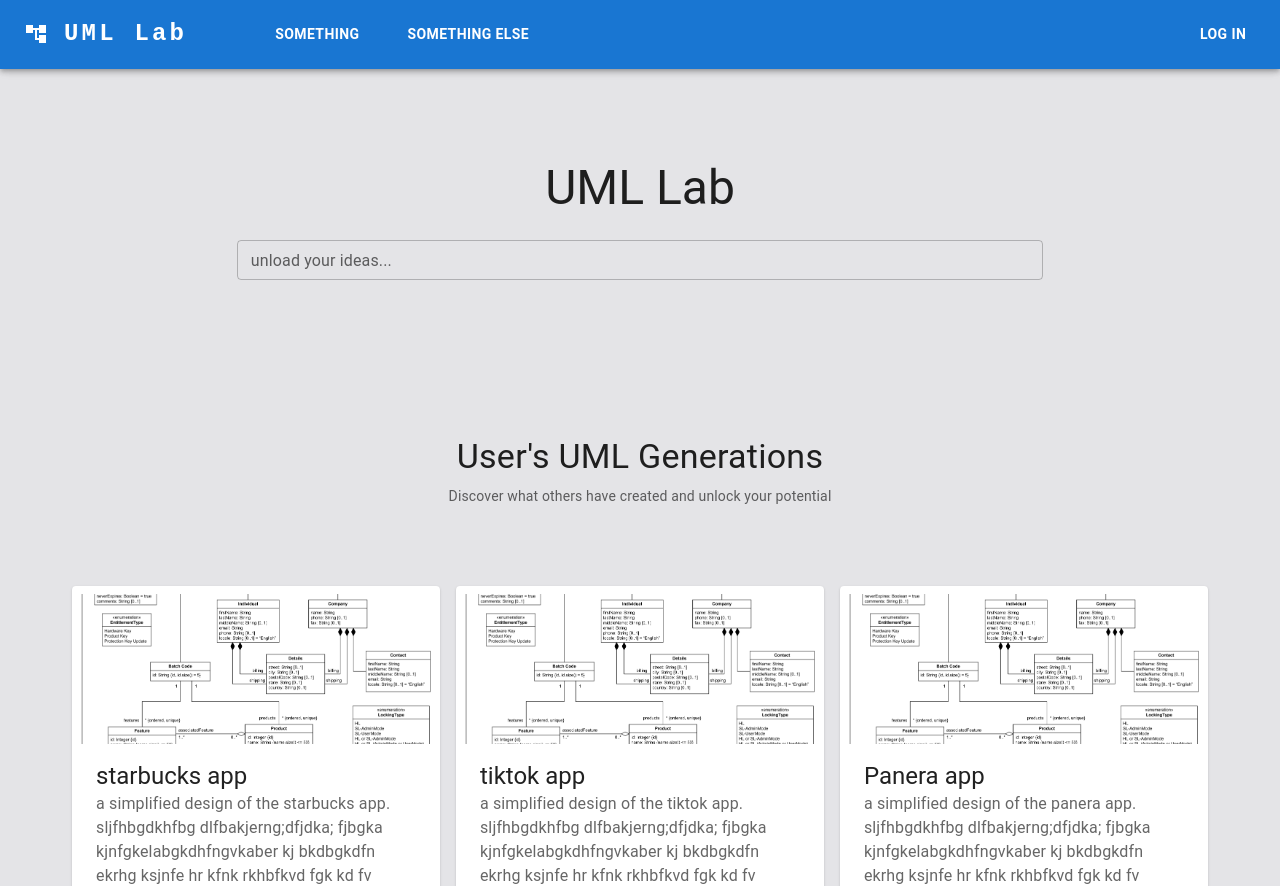
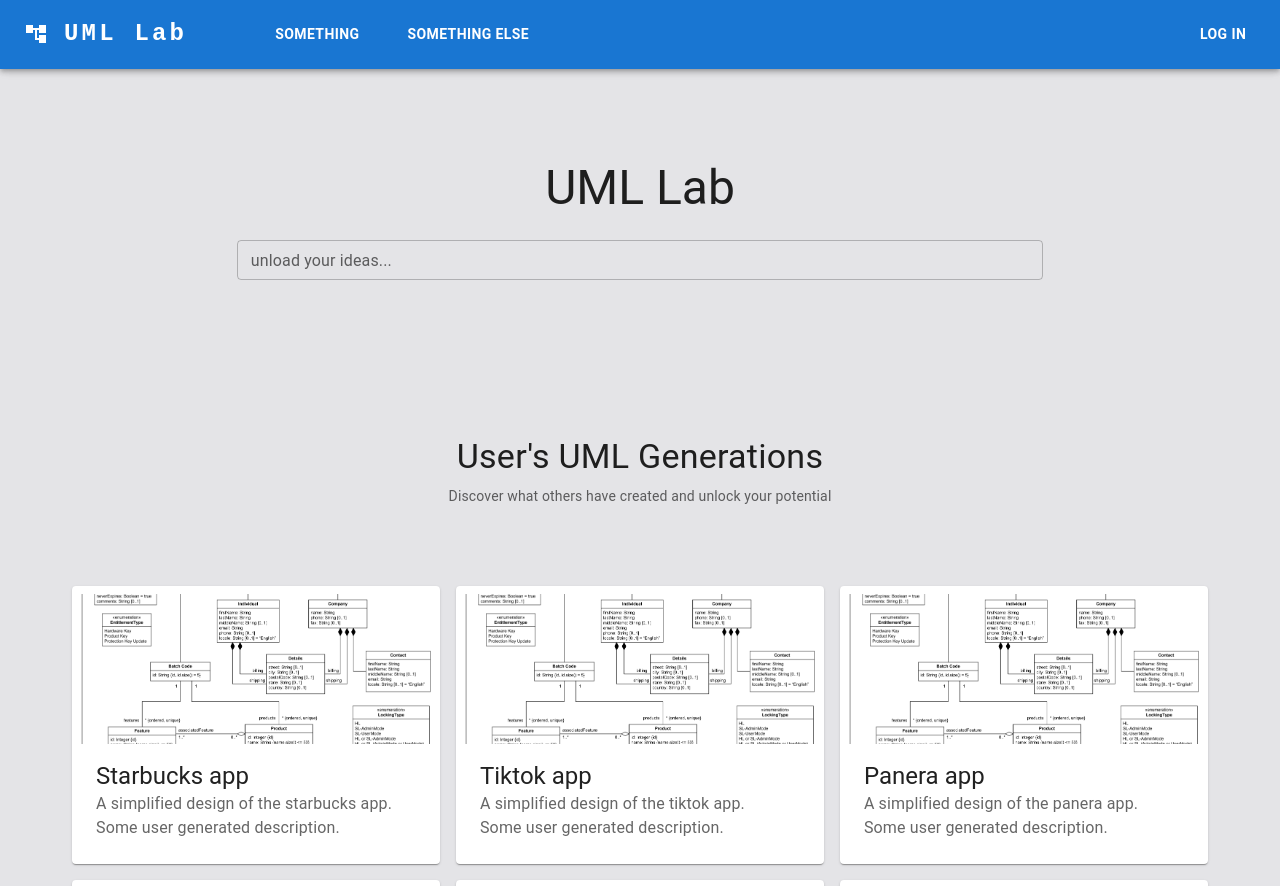
Before and after one commit to julianaramos/CS130_Project, a React (Create React App) app in the folder client/: page / in a window 1280 px wide. Shown: the top 886 px of the page. Built offline with nearby package versions, Linux system fonts and the light colour scheme.

Commit message:
Clean up for demo

```diff
--- a/client/src/pages/Dashboard.js
+++ b/client/src/pages/Dashboard.js
@@ -26,20 +26,20 @@
     const userUML = [
         {
             username: "Logan",
-            Dname: "starbucks app",
-            description: "a simplified design of the starbucks app. sljfhbgdkhfbg dlfbakjerng;dfjdka; fjbgka kjnfgkelabgkdhfngvkaber kj bkdbgkdfn  ekrhg ksjnfe hr kfnk rkhbfkvd fgk kd fv rkndfkjbvkdj gea kdnf kadjnrg fkj aekrjndkf v ekvj dfvk dgefkj d",
+            Dname: "Starbucks app",
+            description: "A simplified design of the starbucks app. Some user generated description.",
             diagram: Diagram_img
         },
         {
             username: "Ray",
-            Dname: "tiktok app",
-            description: "a simplified design of the tiktok app. sljfhbgdkhfbg dlfbakjerng;dfjdka; fjbgka kjnfgkelabgkdhfngvkaber kj bkdbgkdfn  ekrhg ksjnfe hr kfnk rkhbfkvd fgk kd fv rkndfkjbvkdj gea kdnf kadjnrg fkj aekrjndkf v ekvj dfvk dgefkj d",
+            Dname: "Tiktok app",
+            description: "A simplified design of the tiktok app. Some user generated description.",
             diagram: Diagram_img
         },
         {
             username: "Roberto",
             Dname: "Panera app",
-            description: "a simplified design of the panera app. sljfhbgdkhfbg dlfbakjerng;dfjdka; fjbgka kjnfgkelabgkdhfngvkaber kj bkdbgkdfn  ekrhg ksjnfe hr kfnk rkhbfkvd fgk kd fv rkndfkjbvkdj gea kdnf kadjnrg fkj aekrjndkf v ekvj dfvk dgefkj d",
+            description: "A simplified design of the panera app. Some user generated description.",
             diagram: Diagram_img
         }
 
--- a/client/src/pages/Home.js
+++ b/client/src/pages/Home.js
@@ -42,50 +42,50 @@
     const userUML = [
         {
             username: "Logan",
-            Dname: "starbucks app",
-            description: "a simplified design of the starbucks app. sljfhbgdkhfbg dlfbakjerng;dfjdka; fjbgka kjnfgkelabgkdhfngvkaber kj bkdbgkdfn  ekrhg ksjnfe hr kfnk rkhbfkvd fgk kd fv rkndfkjbvkdj gea kdnf kadjnrg fkj aekrjndkf v ekvj dfvk dgefkj d",
+            Dname: "Starbucks app",
+            description: "A simplified design of the starbucks app. Some user generated description.",
             diagram: Diagram_img
         },
         {
             username: "Ray",
-            Dname: "tiktok app",
-            description: "a simplified design of the tiktok app. sljfhbgdkhfbg dlfbakjerng;dfjdka; fjbgka kjnfgkelabgkdhfngvkaber kj bkdbgkdfn  ekrhg ksjnfe hr kfnk rkhbfkvd fgk kd fv rkndfkjbvkdj gea kdnf kadjnrg fkj aekrjndkf v ekvj dfvk dgefkj d",
+            Dname: "Tiktok app",
+            description: "A simplified design of the tiktok app. Some user generated description.",
             diagram: Diagram_img
         },
         {
             username: "Roberto",
             Dname: "Panera app",
-            description: "a simplified design of the panera app. sljfhbgdkhfbg dlfbakjerng;dfjdka; fjbgka kjnfgkelabgkdhfngvkaber kj bkdbgkdfn  ekrhg ksjnfe hr kfnk rkhbfkvd fgk kd fv rkndfkjbvkdj gea kdnf kadjnrg fkj aekrjndkf v ekvj dfvk dgefkj d",
+            description: "A simplified design of the panera app. Some user generated description.",
             diagram: Diagram_img
         },
         {
             username: "Panaberta",
             Dname: "AMC app",
-            description: "a simplified design of the AMC app. sljfhbgdkhfbg dlfbakjerng;dfjdka; fjbgka kjnfgkelabgkdhfngvkaber kj bkdbgkdfn  ekrhg ksjnfe hr kfnk rkhbfkvd fgk kd fv rkndfkjbvkdj gea kdnf kadjnrg fkj aekrjndkf v ekvj dfvk dgefkj d",
+            description: "A simplified design of the AMC app. Some user generated description.",
             diagram: Diagram_img
         },
         {
             username: "Logan",
-            Dname: "starbucks app",
-            description: "a simplified design of the starbucks app. sljfhbgdkhfbg dlfbakjerng;dfjdka; fjbgka kjnfgkelabgkdhfngvkaber kj bkdbgkdfn  ekrhg ksjnfe hr kfnk rkhbfkvd fgk kd fv rkndfkjbvkdj gea kdnf kadjnrg fkj aekrjndkf v ekvj dfvk dgefkj d",
+            Dname: "Starbucks app",
+            description: "A simplified design of the starbucks app. Some user generated description.",
             diagram: Diagram_img
         },
         {
             username: "Ray",
-            Dname: "tiktok app",
-            description: "a simplified design of the tiktok app. sljfhbgdkhfbg dlfbakjerng;dfjdka; fjbgka kjnfgkelabgkdhfngvkaber kj bkdbgkdfn  ekrhg ksjnfe hr kfnk rkhbfkvd fgk kd fv rkndfkjbvkdj gea kdnf kadjnrg fkj aekrjndkf v ekvj dfvk dgefkj d",
+            Dname: "Tiktok app",
+            description: "A simplified design of the tiktok app. Some user generated description.",
             diagram: Diagram_img
         },
         {
             username: "Roberto",
             Dname: "Panera app",
-            description: "a simplified design of the panera app. sljfhbgdkhfbg dlfbakjerng;dfjdka; fjbgka kjnfgkelabgkdhfngvkaber kj bkdbgkdfn  ekrhg ksjnfe hr kfnk rkhbfkvd fgk kd fv rkndfkjbvkdj gea kdnf kadjnrg fkj aekrjndkf v ekvj dfvk dgefkj d",
+            description: "A simplified design of the panera app. Some user generated description.",
             diagram: Diagram_img
         },
         {
             username: "Panaberta",
             Dname: "AMC app",
-            description: "a simplified design of the AMC app. sljfhbgdkhfbg dlfbakjerng;dfjdka; fjbgka kjnfgkelabgkdhfngvkaber kj bkdbgkdfn  ekrhg ksjnfe hr kfnk rkhbfkvd fgk kd fv rkndfkjbvkdj gea kdnf kadjnrg fkj aekrjndkf v ekvj dfvk dgefkj d",
+            description: "A simplified design of the AMC app. Some user generated description.",
             diagram: Diagram_img
         },
     ]
--- a/client/src/pages/Login.js
+++ b/client/src/pages/Login.js
@@ -67,7 +67,6 @@
         // </div>
         <div>
             <Container component="main" maxWidth="xs">
-                <CssBaseline />
                     <Box
                     sx={{
                         marginTop: 15,
--- a/client/src/pages/Signup.js
+++ b/client/src/pages/Signup.js
@@ -65,7 +65,6 @@
         // </div>
         <div>
             <Container component="main" maxWidth="xs">
-                <CssBaseline />
                 <Box
                 sx={{
                     marginTop: 15,
```
